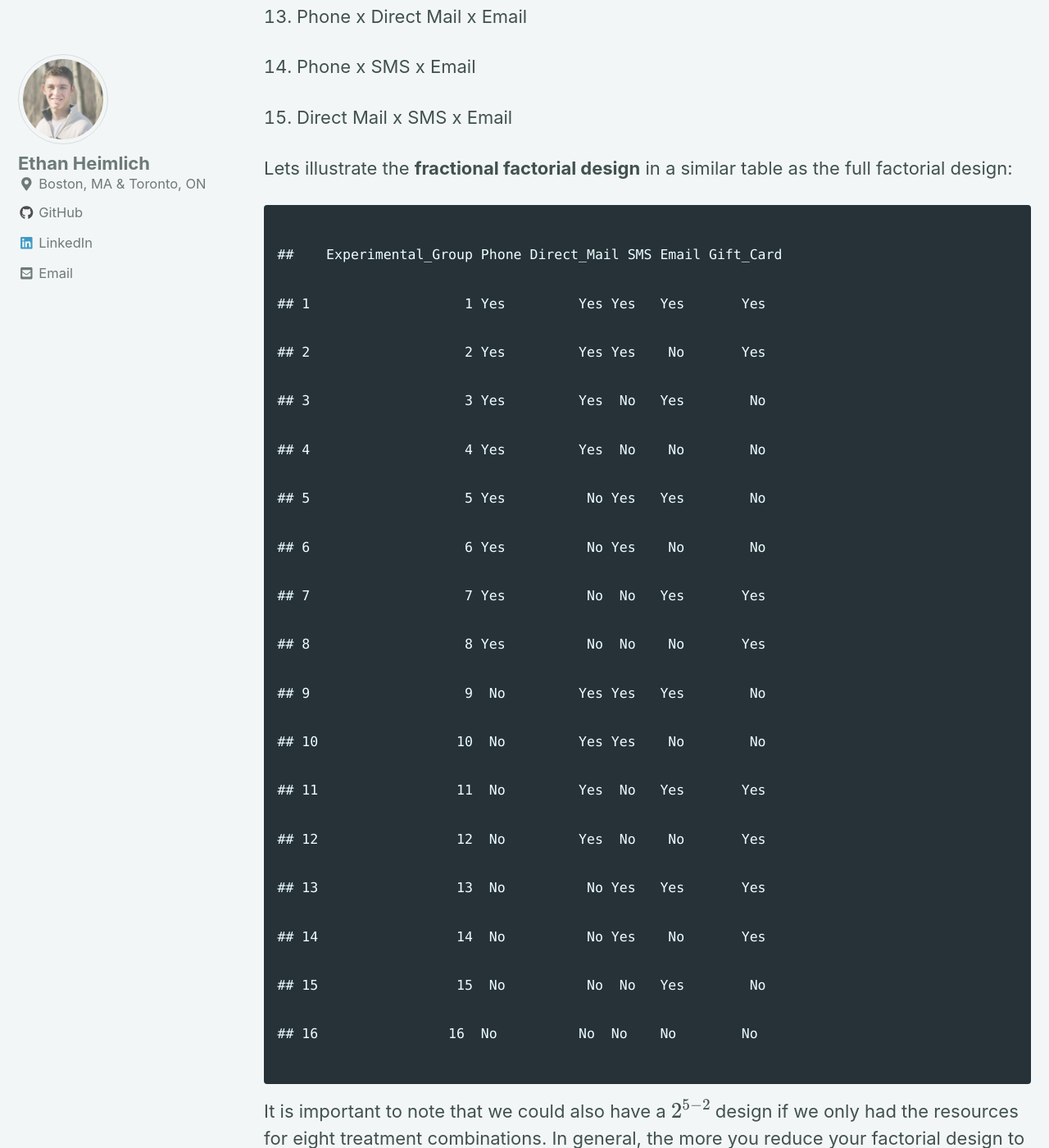
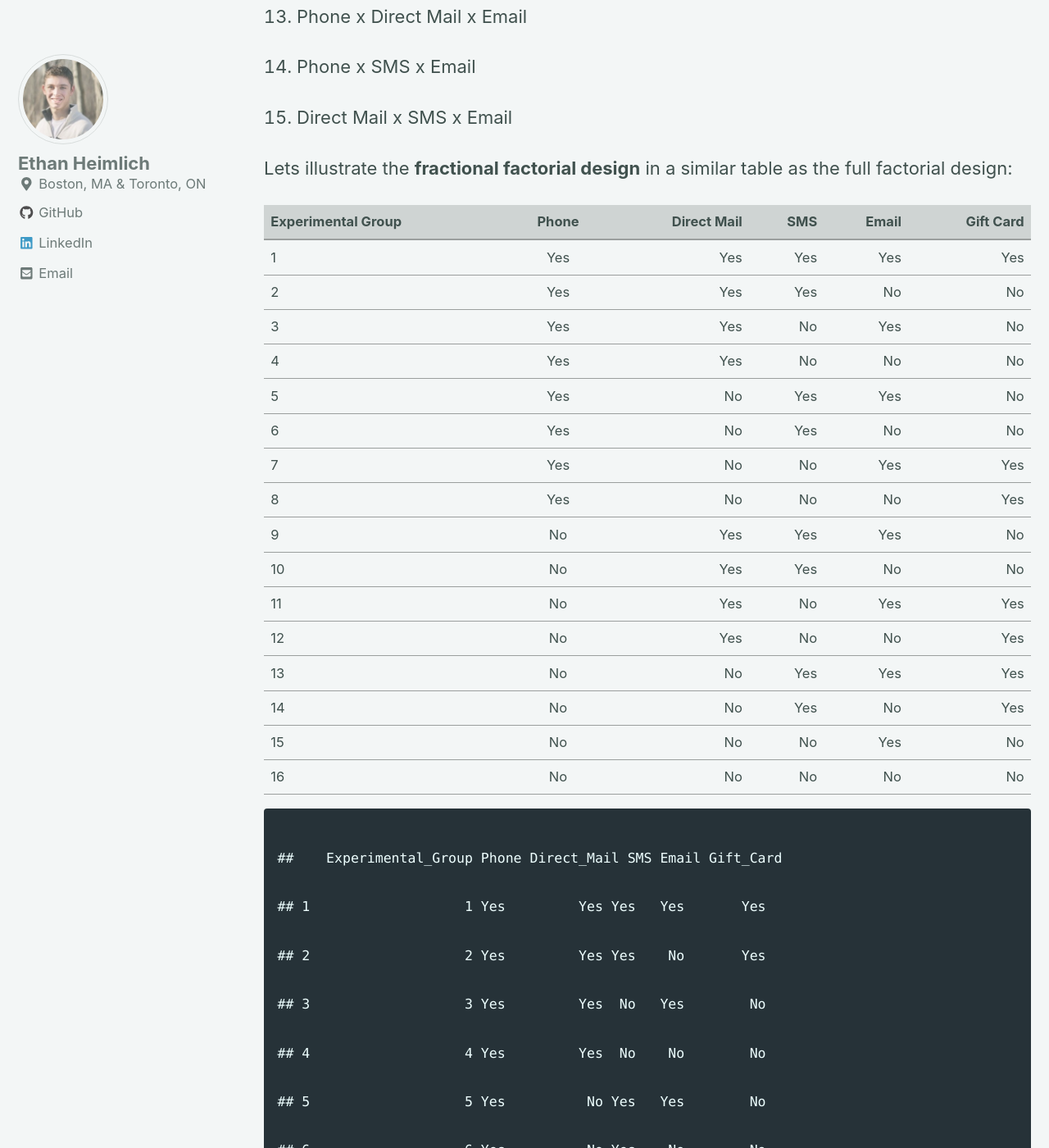
Before and after one commit to eheimlich/eheimlich.github.io, a Jekyll site: the page built from _posts/2019-08-03-factorial_design.md, in a window 1280 px wide and 1400 px high, scrolled down 9261 px. Shown: the whole window at 82% size. Built offline with Jekyll 4.4.1, drawn with Linux system fonts in a browser that asks for light colours; cached includes are drawn as plain includes; nearby versions of some CDN libraries; formulas are drawn with MathJax 3; some of the changed text lies outside the part shown.

Commit message:
Finished initial drafts, and edited factorial_design

````diff
--- a/_posts/2019-08-03-factorial_design.md
+++ b/_posts/2019-08-03-factorial_design.md
@@ -258,8 +258,24 @@ In this design the **main** effects of Phone, Direct Mail, SMS and Gift Cards ar
 
 Lets illustrate the **fractional factorial design** in a similar table as the full factorial design:
 
-
-
+| Experimental Group      | Phone     | Direct Mail  | SMS | Email | Gift Card|
+| ------------- |:-------------:| -----:| -------:| -------:| -------:|
+| 1      | Yes | Yes | Yes | Yes| Yes|
+| 2      | Yes | Yes | Yes | No | No |
+| 3      | Yes | Yes | No | Yes | No |
+| 4      | Yes | Yes | No | No | No |
+| 5      | Yes | No | Yes | Yes| No |
+| 6      | Yes | No | Yes | No | No|
+| 7      | Yes | No | No | Yes | Yes|
+| 8      | Yes | No | No | No| Yes|
+| 9       | No | Yes | Yes | Yes| No |
+| 10      | No | Yes | Yes | No | No |
+| 11      | No | Yes | No | Yes | Yes|
+| 12      | No | Yes | No | No | Yes |
+| 13      | No | No | Yes | Yes| Yes|
+| 14      | No | No | Yes | No | Yes|
+| 15      | No | No | No | Yes | No |
+| 16      | No | No | No | No | No|
 
 
 ```
````
